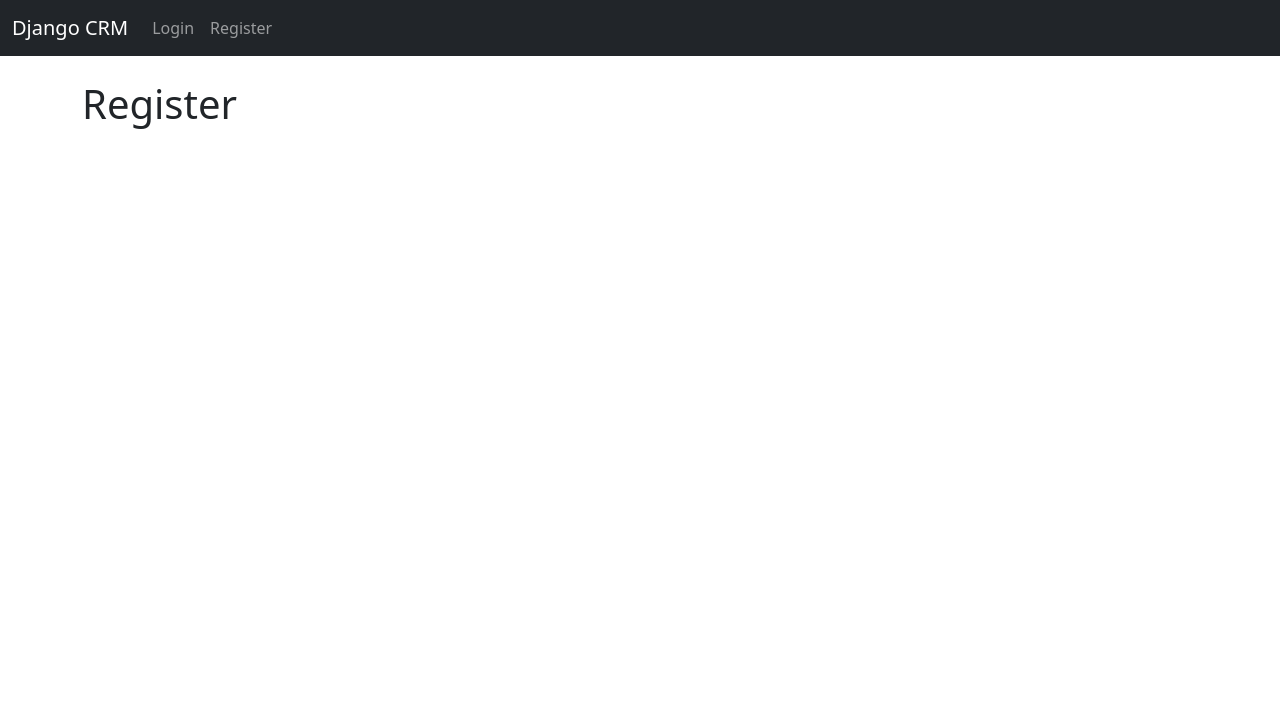
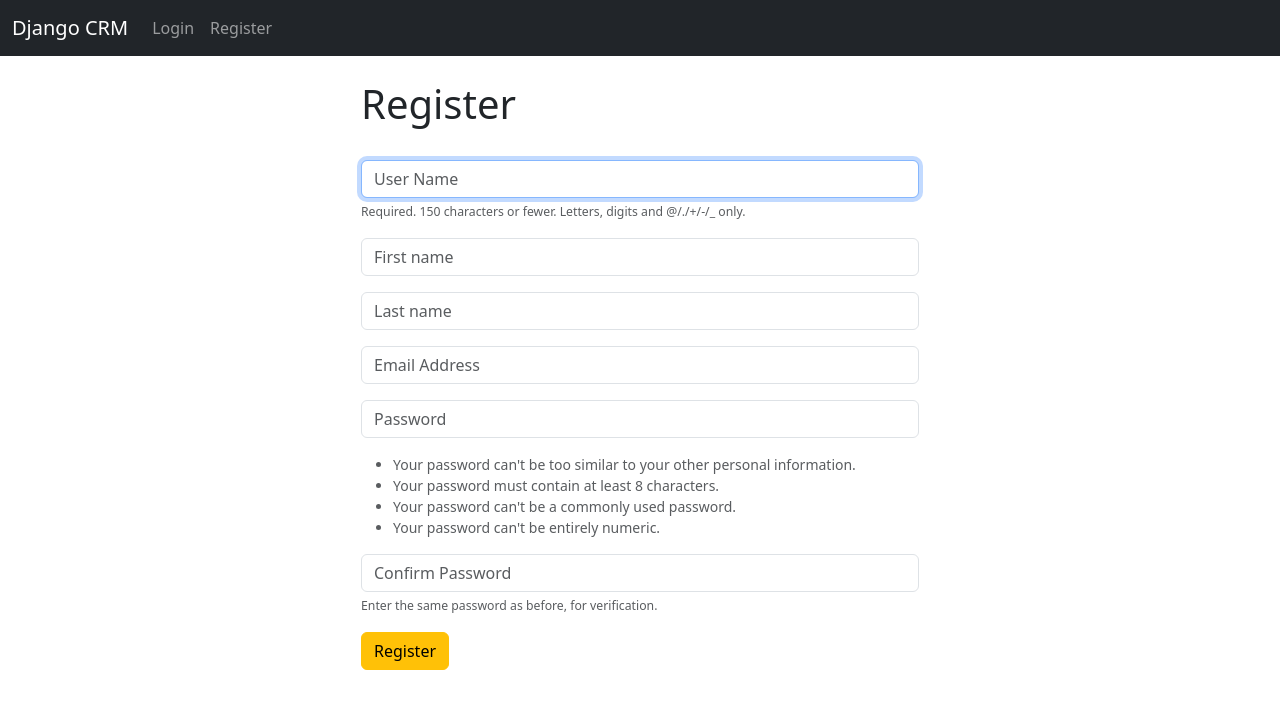
Before and after one commit to MarkoJekic/Django-CRM, a Django app: page /register/ in a window 1280 px wide. Shown: the top 709 px of the page. Run offline with Django 5.2, Linux system fonts and the light colour scheme.

Commit message:
userRegCompl

```diff
--- a/website/forms.py
+++ b/website/forms.py
@@ -2,9 +2,9 @@ from django.contrib.auth.forms import UserCreationForm
 from django.contrib.auth.models import User
 from django import forms
 class SingUpForm(UserCreationForm):
-    email = forms.EmailField(Label="",widget=forms.TextInput(attrs={'class': 'form-control', 'placeholder': 'Email Address'}))
-    first_name = forms.CharField(Label="", max_length="20", widget=forms.TextInput(attrs={'class': 'form-control', 'placeholder': 'First name'}))
-    last_name = forms.CharField(Label="", max_length="20", widget=forms.TextInput(attrs={'class': 'form-control', 'placeholder': 'Last name'}))
+    email = forms.EmailField(label="",widget=forms.TextInput(attrs={'class': 'form-control', 'placeholder': 'Email Address'}))
+    first_name = forms.CharField(label="", max_length="20", widget=forms.TextInput(attrs={'class': 'form-control', 'placeholder': 'First name'}))
+    last_name = forms.CharField(label="", max_length="20", widget=forms.TextInput(attrs={'class': 'form-control', 'placeholder': 'Last name'}))
 
 
     class Meta:
@@ -15,13 +15,17 @@ class SingUpForm(UserCreationForm):
         super().__init__(*args, **kwargs)
 
         self.fields['username'].widget.attrs['class'] = 'form-control'
-        self.fields['username'].widget.attrs['placeholder'] = 'Username'
+        self.fields['username'].widget.attrs['placeholder'] = 'User Name'
         self.fields['username'].label = ''
+        self.fields[
+            'username'].help_text = '<span class="form-text text-muted"><small>Required. 150 characters or fewer. Letters, digits and @/./+/-/_ only.</small></span>'
 
         self.fields['password1'].widget.attrs['class'] = 'form-control'
-        self.fields['password1'].widget.attrs['placeholder'] = 'Password1'
+        self.fields['password1'].widget.attrs['placeholder'] = 'Password'
         self.fields['password1'].label = ''
+        self.fields['password1'].help_text = '<ul class="form-text text-muted small"><li>Your password can\'t be too similar to your other personal information.</li><li>Your password must contain at least 8 characters.</li><li>Your password can\'t be a commonly used password.</li><li>Your password can\'t be entirely numeric.</li></ul>'
 
         self.fields['password2'].widget.attrs['class'] = 'form-control'
-        self.fields['password2'].widget.attrs['placeholder'] = 'Password2'
+        self.fields['password2'].widget.attrs['placeholder'] = 'Confirm Password'
         self.fields['password2'].label = ''
+        self.fields['password2'].help_text = '<span class="form-text text-muted"><small>Enter the same password as before, for verification.</small></span>'
--- a/website/templates/register.html
+++ b/website/templates/register.html
@@ -1,6 +1,28 @@
 {% extends 'base.html' %}
 {% block content %}
 
-<h1>Register</h1>
+<div class="col-md-6 offset-md-3">
 
+    <h1>Register</h1>
+    <br/>
+    <form method="POST" action="">
+        {% csrf_token %}
+        {% if form.errors %}
+			<div class="alert alert-warning alert-dismissible fade show" role="alert">
+			  Your Form Has Errors
+			  {% for field in form %}
+			  	{% if field.errors %}
+			  		{{ field.errors }}
+			  	{% endif %}
+			  {% endfor %}
+			  <button type="button" class="btn-close" data-bs-dismiss="alert" aria-label="Close"></button>
+			</div>
+		{% endif %}
+
+        {{ form.as_p }}
+
+        <button type="submit" class="btn btn-warning">Register</button>
+
+    </form>
+</div>
 {% endblock %}
--- a/website/views.py
+++ b/website/views.py
@@ -1,6 +1,7 @@
 from django.shortcuts import render, redirect
 from django.contrib.auth import authenticate, login, logout
 from django.contrib import messages
+from .forms import SingUpForm
 
 
 def home(request):
@@ -28,4 +29,19 @@ def logout_user(request):
 
 
 def register_user(request):
-    return render(request,'register.html', {})
+    if request.method == "POST":
+        form = SingUpForm(request.POST)
+        if form.is_valid():
+            form.save()
+
+            username = form.cleaned_data['username']
+            password = form.cleaned_data['password1']
+            user = authenticate(username=username, password=password)
+            login(request,user)
+            messages.success(request, "You have successfuly register")
+            return redirect('home')
+    else:
+        form = SingUpForm()
+        return render(request,'register.html', {'form': form})
+
+    return render(request,'register.html', {'form': form})
```
